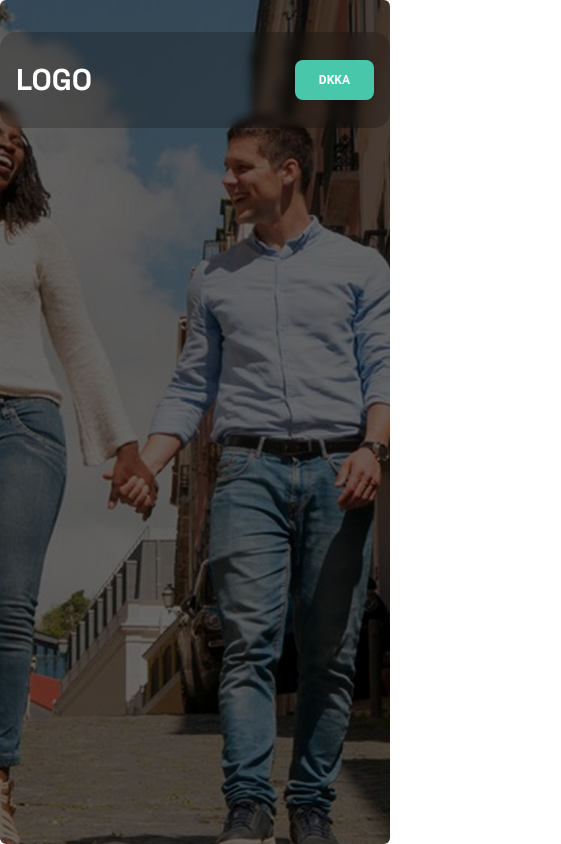
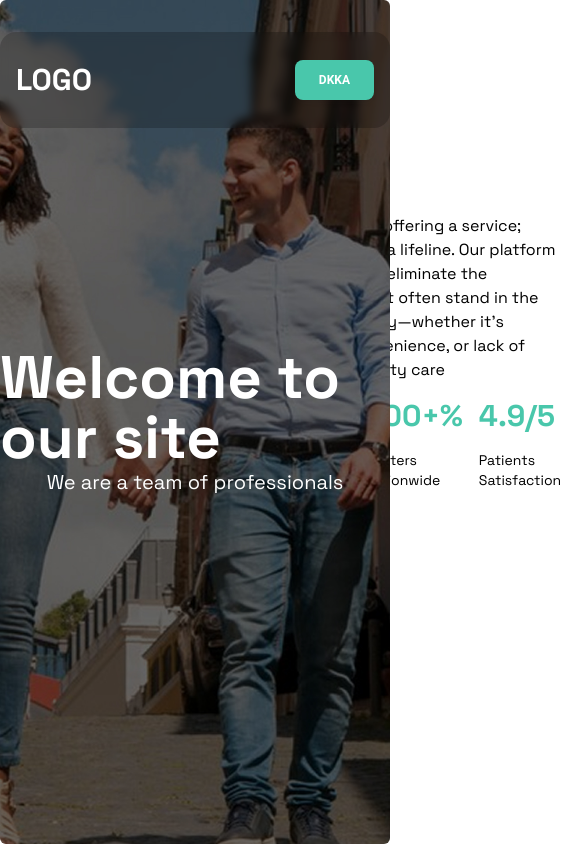
Before and after one commit to mohsinparvi/ropstam-task, a React (Vite) app: page / in a window 390 px wide. Shown: the whole page, 561 px wide, since content can reach past the window. Built offline with nearby package versions, Linux system fonts and the light colour scheme.

Commit message:
feat: add SectionOne component and enhance HeroSection with text overlay; update App and Home components

```diff
--- a/src/App.tsx
+++ b/src/App.tsx
@@ -9,8 +9,8 @@ function App() {
   return (
     <ErrorBoundary>
       <Suspense fallback={<LoadingSpinner />}>
-        <main>
-          <Header />
+        <Header />
+        <main className="">
           <Routes>
             <Route path="/" element={<Home />} />
             {/* Add more routes as needed */}
--- /dev/null
+++ b/src/components/common/heading.tsx
@@ -0,0 +1,16 @@
+import { FC, ReactNode } from "react";
+
+type HeadingProps = {
+  children: ReactNode;
+  className?: string;
+};
+
+const Heading: FC<HeadingProps> = ({ children, className = "" }) => {
+  return (
+    <h1 className={`font-medium text-5xl text-text ${className}`}>
+      {children}
+    </h1>
+  );
+};
+
+export default Heading;
--- a/src/components/layouts/header.tsx
+++ b/src/components/layouts/header.tsx
@@ -11,7 +11,7 @@ const NAV_ITEMS = [
 const Header = () => {
   return (
     <header className="mx-auto max-w-screen-xl mt-8 py-4 rounded-2xl bg-black/20 backdrop-blur-sm sticky top-0 z-10">
-      <div className="mx-auto max-w-screen-xl px-4 sm:px-6 lg:px-8">
+      <div className=" px-4 sm:px-6 lg:px-8">
         <div className="flex h-16 items-center justify-between">
           <div className="md:flex md:items-center md:gap-12">
             <Logo />
--- a/src/components/pages/home/hero-section.tsx
+++ b/src/components/pages/home/hero-section.tsx
@@ -2,12 +2,20 @@ import { HeroImage } from "../../../assets/images";
 
 const HeroSection = () => {
   return (
-    <section>
+    <section className="">
       <img
         src={HeroImage}
         alt="hero"
         className="w-full h-screen absolute top-0  rounded-md object-cover"
       />
+      <div className="absolute top-0 w-full h-screen z-1">
+        <div className="flex flex-col items-center justify-center h-screen text-white">
+          <div></div>
+          <h1 className="text-6xl font-bold">Welcome to our site</h1>
+          <p className="text-xl">We are a team of professionals</p>
+        </div>
+        <div></div>
+      </div>
     </section>
   );
 };
--- /dev/null
+++ b/src/components/pages/home/section-one.tsx
@@ -0,0 +1,57 @@
+import Heading from "../../common/heading";
+const CARD_ITEMS = [
+  {
+    id: 1,
+    count: "500+",
+    title: "Patients Treated",
+  },
+  {
+    id: 2,
+    count: "300+%",
+    title: "Centers Nationwide",
+  },
+  {
+    id: 3,
+    count: "4.9/5",
+    title: "Patients Satisfaction",
+  },
+];
+const SectionOne = () => {
+  return (
+    <section className=" max-w-screen-xl mx-auto px-4">
+      <div className="flex items-center justify-between gap-10">
+        <div className="space-y-4">
+          <Heading>Breaking Barriers to Recovery</Heading>
+          <h2 className="text-2xl font-bold mb-8"></h2>
+          <p className="text-base font-normal">
+            Our mission is to make Medication Assisted Treatment accessible to
+            people in both major cities and rural communities. We’re deeply
+            committed to removing obstacles to recovery, ensuring our clients
+            get the support they need.
+          </p>
+        </div>
+        <div className="space-y-4">
+          <p className="text-base font-normal">
+            We’re not just offering a service; we’re creating a lifeline. Our
+            platform is designed to eliminate the challenges that often stand in
+            the way of recovery—whether it’s stigma, inconvenience, or lack of
+            access to quality care
+          </p>
+
+          <div className="flex items-start justify-normal gap-4 ">
+            {CARD_ITEMS.map((item) => (
+              <div key={item.id} className="space-y-4 ">
+                <h2 className=" text-primary  flex items-start ">
+                  <span className="text-3xl font-bold">{item.count}</span>
+                </h2>
+                <p className="text-sm font-normal">{item.title}</p>
+              </div>
+            ))}
+          </div>
+        </div>
+      </div>
+    </section>
+  );
+};
+
+export default SectionOne;
--- a/src/page/home.tsx
+++ b/src/page/home.tsx
@@ -1,9 +1,11 @@
 import HeroSection from "../components/pages/home/hero-section";
+import SectionOne from "../components/pages/home/section-one";
 
 const Home = () => {
   return (
     <div>
       <HeroSection />
+      <SectionOne />
     </div>
   );
 };
```
